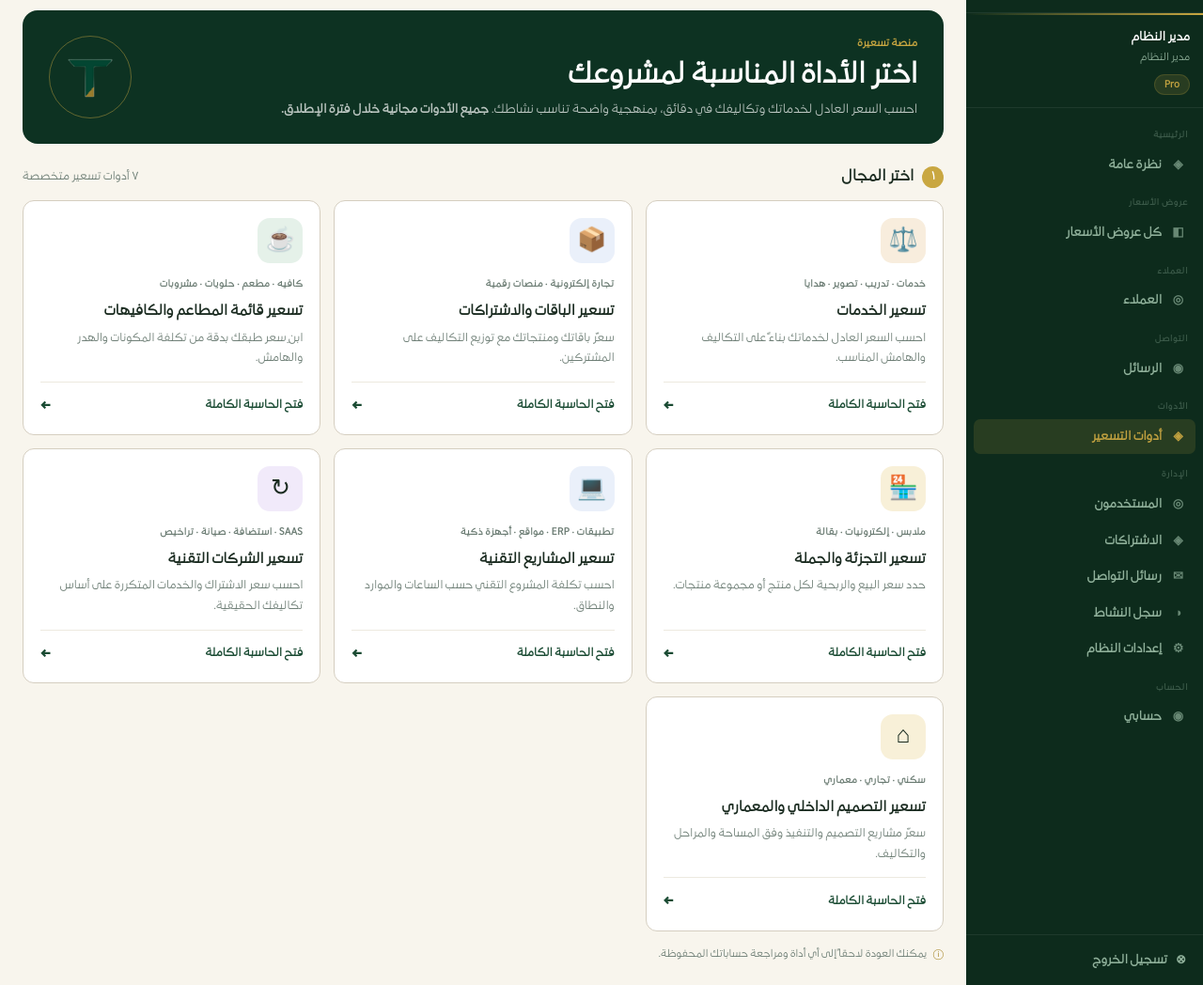
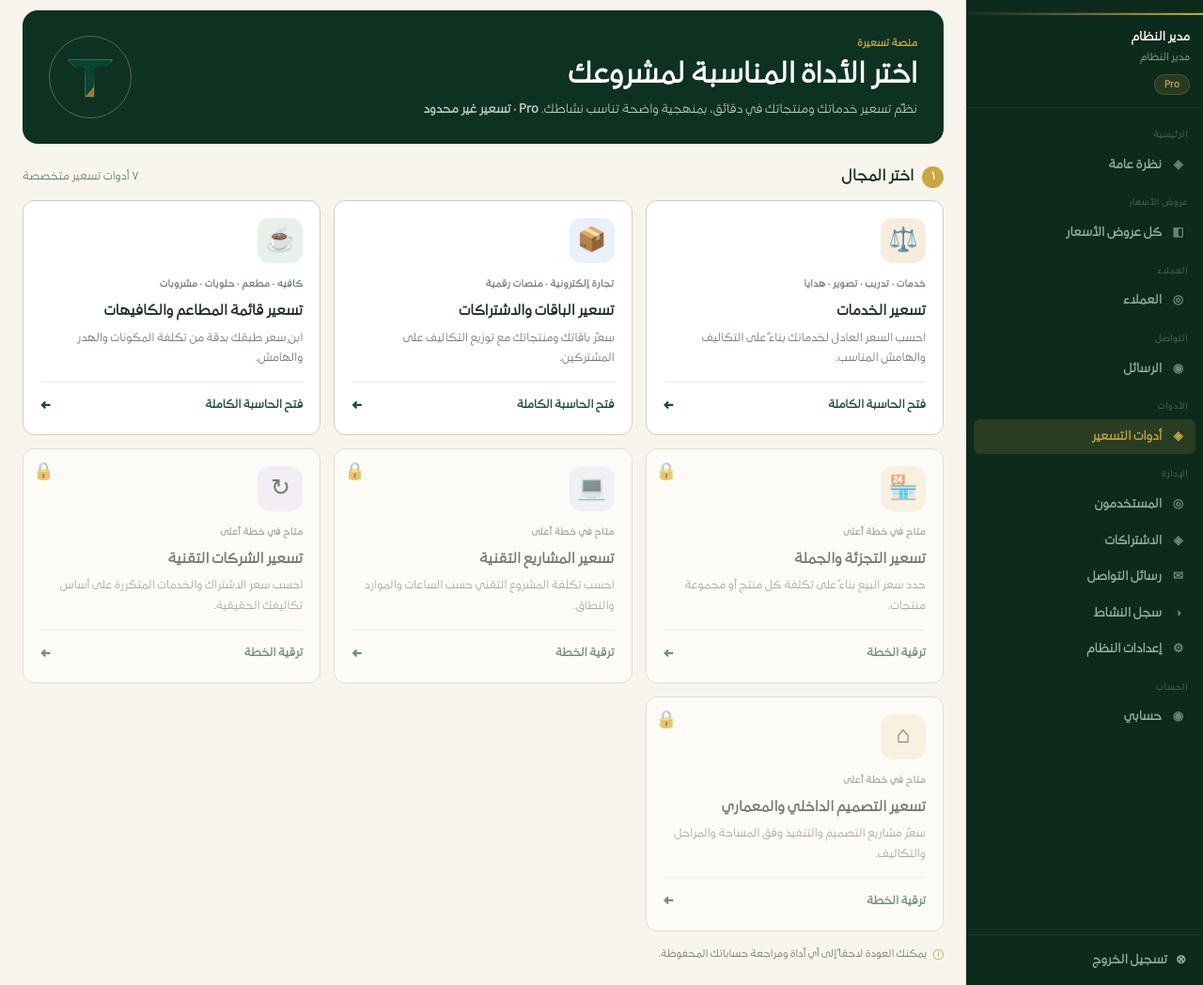
Before and after one commit to Darsh20009/tas3eerah, a PHP site: page /pages/dashboard.php in a window 1280 px wide. Shown: the part 69-1117 px from the top of the page at 94% size. Run offline with PHP 8.4, Linux system fonts and the light colour scheme; the visitor is signed in with stand-in values (Sample User, id 1); data comes from the database, SQL or seed files in the repository; both versions use the stored data as it was after the commit.

Commit message:
Update dashboard, database, and application configurations
Replit-Commit-Author: Agent

```diff
--- a/api/admin.php
+++ b/api/admin.php
@@ -37,11 +37,10 @@ function stats(): never {
         'employees'       => DB::count('users',  ['role' => 'employee']),
         'quotes_total'    => DB::count('quotes'),
         'quotes_month'    => DB::count('quotes', ['created_at' => ['$regex' => '^' . $month]]),
-        'revenue_total'   => DB::sumField('quotes', ['status' => 'accepted'], 'total'),
         'messages_total'  => DB::count('messages'),
         'plan_free'       => DB::count('users', ['plan' => 'free']),
+        'plan_plus'       => DB::count('users', ['plan' => 'plus']),
         'plan_pro'        => DB::count('users', ['plan' => 'pro']),
-        'plan_enterprise' => DB::count('users', ['plan' => 'enterprise']),
     ]);
 }
 
--- a/assets/brand-config.js
+++ b/assets/brand-config.js
@@ -3,6 +3,6 @@ window.TAS3EERAH_BRAND = Object.freeze({
   arabicName: 'تسعيرة',
   logo: 'assets/brand-logo-transparent.png',
   sourceLogo: 'assets/brand-logo-source.png',
-  supportEmail: 'support@tas3eerah.com',
+  supportEmail: 'info@tas3eerah.com',
   website: 'tas3eerah.com'
 });
--- a/assets/js/app.js
+++ b/assets/js/app.js
@@ -1011,8 +1011,8 @@ async function loadSubscriptions() {
   const r = await api('admin?action=stats');
   if (r.success) {
     setText('planCount_free',       r.data.plan_free);
+    setText('planCount_plus',       r.data.plan_plus);
     setText('planCount_pro',        r.data.plan_pro);
-    setText('planCount_enterprise', r.data.plan_enterprise);
   }
 
   const r2 = await api('admin?action=users');
@@ -1028,8 +1028,8 @@ async function loadSubscriptions() {
       <td>
         <select class="form-control" style="width:110px" onchange="quickPlan(${u.id},this.value)">
           <option value="free"       ${u.plan==='free'       ?'selected':''}>مجاني</option>
-          <option value="pro"        ${u.plan==='pro'        ?'selected':''}>محترف</option>
-          <option value="enterprise" ${u.plan==='enterprise' ?'selected':''}>مؤسسة</option>
+          <option value="plus"        ${u.plan==='plus'        ?'selected':''}>Plus</option>
+          <option value="pro"         ${u.plan==='pro'         ?'selected':''}>Pro</option>
         </select>
       </td>
     </tr>
@@ -1168,7 +1168,7 @@ function roleLabel(r) {
   return { admin:'مدير', employee:'موظف', client:'عميل' }[r] || r;
 }
 function planLabel(p) {
-  return { free:'مجاني', pro:'محترف', enterprise:'مؤسسة' }[p] || p;
+  return { free:'مجاني', plus:'Plus', pro:'Pro', enterprise:'Pro' }[p] || p;
 }
 function showInModal(id, msg, isErr) {
   const el = document.getElementById(id);
--- a/config.php
+++ b/config.php
@@ -35,7 +35,7 @@ define('PLANS', [
         'max_pdf_reports' => 15,
         'history_limit'  => -1,
         'max_users'      => 2,
-        'tools'       => ['all'],
+        'tools'       => ['calc_basic', 'calc_store'],
         'tool_limit'  => 2,
         'badge'       => '#2471A3',
         'features_ar' => ['اختيار أداتي تسعير حسب احتياجك', '١٥ تسعيراً للخدمات أو المنتجات شهرياً', 'تصدير ١٥ تقرير PDF', 'سجل مشاريع كامل', 'مستخدمان', 'دعم عبر البريد خلال ٤٨ ساعة'],
@@ -49,7 +49,7 @@ define('PLANS', [
         'max_pdf_reports' => -1,
         'history_limit'  => -1,
         'max_users'      => 4,
-        'tools'       => ['all'],
+        'tools'       => ['calc_basic', 'calc_store', 'calc_menu'],
         'tool_limit'  => 3,
         'badge'       => '#C9A741',
         'features_ar' => ['اختيار ٣ أدوات تسعير حسب احتياجك', 'تسعير غير محدود للخدمات أو المنتجات', 'حتى ٤ مستخدمين للفريق', 'رسائل داخلية بين أعضاء الفريق', 'تقارير PDF غير محدودة مع شعار العميل', 'أولوية الدعم خلال ٢٤ ساعة عبر البريد وواتساب'],
--- a/pages/dashboard.php
+++ b/pages/dashboard.php
@@ -9,7 +9,7 @@ $user          = Auth::require();
 $role          = $user['role'];
 $effectivePlan = Auth::effectivePlan($user);
 $plan          = PLANS[$effectivePlan] ?? PLANS['free'];
-$isPaid        = OPEN_ACCESS_MODE || in_array($effectivePlan, ['pro', 'enterprise']);
+$canSaveQuote  = true;
 
 $roleLabel = ['admin' => 'مدير النظام', 'employee' => 'موظف', 'client' => 'عميل'][$role] ?? $role;
 $planName  = $plan['name_ar'];
@@ -31,12 +31,12 @@ if ($user['plan_expires_at'] && $user['plan'] !== 'free') {
     }
 }
 
-function toolSaveBtn(bool $paid, string $slug, string $name): string {
+function toolSaveBtn(bool $canSave, string $slug, string $name): string {
   $style = 'margin-top:16px;padding-top:12px;border-top:1px solid rgba(255,255,255,.15)';
-  if ($paid) {
+  if ($canSave) {
     return "<div style='$style'><button class='btn btn-success w-full' onclick=\"openToolQuote('$slug','$name')\">💾 حفظ كعرض سعر</button></div>";
   }
-  return "<div style='$style'><button class='btn btn-ghost w-full' onclick='showPlanUpgrade()'>🔒 حفظ كعرض سعر يتطلب خطة محترف</button></div>";
+  return "<div style='$style'><button class='btn btn-ghost w-full' onclick='showPlanUpgrade()'>🔒 حفظ كعرض سعر يتطلب ترقية</button></div>";
 }
 ?>
 <!DOCTYPE html>
@@ -206,7 +206,7 @@ function toolSaveBtn(bool $paid, string $slug, string $name): string {
             ['المستخدمون', DB::count('users'), 'إجمالي المستخدمين', 'accent'],
             ['عروض الأسعار', DB::count('quotes'), 'كل العروض', 'green'],
             ['هذا الشهر', DB::count('quotes', ['created_at' => ['$regex' => '^' . $month]]), 'عروض هذا الشهر', ''],
-            ['الإيراد', number_format(DB::sumField('quotes', ['status' => 'accepted'], 'total'), 0) . ' ر.س', 'مجموع المقبول', 'gold'],
+            ['المستخدمون النشطون', DB::count('users', ['is_active' => 1]), 'حسابات نشطة', 'gold'],
           ];
         elseif ($role === 'employee'):
           $uid = $user['id'];
@@ -215,14 +215,14 @@ function toolSaveBtn(bool $paid, string $slug, string $name): string {
           $stats = [
             ['عروضي', DB::count('quotes', ['employee_id' => (int)$uid]), 'إجمالي عروضي', 'accent'],
             ['هذا الشهر', DB::count('quotes', ['employee_id' => (int)$uid, 'created_at' => ['$regex' => '^' . $month]]), 'عروض هذا الشهر', ''],
-            ['مقبولة', DB::count('quotes', ['employee_id' => (int)$uid, 'status' => 'accepted']), 'عروض مقبولة', 'green'],
+            ['مرسلة', DB::count('quotes', ['employee_id' => (int)$uid, 'status' => 'sent']), 'بانتظار الرد', 'green'],
             ['العملاء', $distinctClients, 'عملاء لديّ', ''],
           ];
         else:
           $uid = $user['id'];
           $stats = [
             ['عروضي', DB::count('quotes', ['client_id' => (int)$uid]), 'إجمالي عروضي', 'accent'],
-            ['مقبولة', DB::count('quotes', ['client_id' => (int)$uid, 'status' => 'accepted']), 'مقبولة', 'green'],
+            ['مرسلة', DB::count('quotes', ['client_id' => (int)$uid, 'status' => 'sent']), 'بانتظار الرد', 'green'],
             ['قيد الانتظار', DB::count('quotes', ['client_id' => (int)$uid, 'status' => 'sent']), 'بانتظار ردك', 'gold'],
             ['خطتك', $plan['name_ar'], 'مستوى الاشتراك', ''],
           ];
@@ -503,7 +503,7 @@ function toolSaveBtn(bool $paid, string $slug, string $name): string {
         <div>
           <div class="tools-kicker">منصة تسعيرة</div>
           <h1>اختر الأداة المناسبة لمشروعك</h1>
-          <p>احسب السعر العادل لخدماتك وتكاليفك في دقائق، بمنهجية واضحة تناسب نشاطك. <strong>جميع الأدوات مجانية خلال فترة الإطلاق.</strong></p>
+          <p>نظّم تسعير خدماتك ومنتجاتك في دقائق، بمنهجية واضحة تناسب نشاطك. <strong><?= htmlspecialchars($planName) ?> · <?= $plan['max_quotes'] === -1 ? 'تسعير غير محدود' : $plan['max_quotes'] . ' تسعيرات شهرياً' ?></strong></p>
         </div>
         <div class="tools-intro-mark"><img src="/assets/icon.png" alt=""></div>
       </div>
@@ -517,7 +517,7 @@ function toolSaveBtn(bool $paid, string $slug, string $name): string {
           ['calc_basic',  'تسعير الخدمات',             'خدمات · تدريب · تصوير · هدايا',       'احسب السعر العادل لخدماتك بناءً على التكاليف والهامش المناسب.', '⚖️', 'warm'],
           ['calc_store',  'تسعير الباقات والاشتراكات', 'تجارة إلكترونية · منصات رقمية',       'سعّر باقاتك ومنتجاتك مع توزيع التكاليف على المشتركين.', '📦', 'blue'],
           ['calc_menu',   'تسعير قائمة المطاعم والكافيهات','كافيه · مطعم · حلويات · مشروبات', 'ابنِ سعر طبقك بدقة من تكلفة المكونات والهدر والهامش.', '☕', 'green'],
-          ['calc_custom', 'تسعير التجزئة والجملة',     'ملابس · إلكترونيات · بقالة',          'حدد سعر البيع والربحية لكل منتج أو مجموعة منتجات.', '🏪', 'gold'],
+          ['calc_custom', 'تسعير التجزئة والجملة',     'ملابس · إلكترونيات · بقالة',          'حدد سعر البيع بناءً على تكلفة كل منتج أو مجموعة منتجات.', '🏪', 'gold'],
           ['calc_labor',  'تسعير المشاريع التقنية',    'تطبيقات · ERP · مواقع · أجهزة ذكية',  'احسب تكلفة المشروع التقني حسب الساعات والموارد والنطاق.', '💻', 'blue'],
           ['calc_pkg',    'تسعير الشركات التقنية',     'SaaS · استضافة · صيانة · تراخيص',    'احسب سعر الاشتراك والخدمات المتكررة على أساس تكاليفك الحقيقية.', '↻', 'purple'],
           ['calc_office', 'تسعير التصميم الداخلي والمعماري','سكني · تجاري · معماري',          'سعّر مشاريع التصميم والتنفيذ وفق المساحة والمراحل والتكاليف.', '⌂', 'sand'],
@@ -572,7 +572,7 @@ function toolSaveBtn(bool $paid, string $slug, string $name): string {
           <div class="calc-result-row"><span>نصيب الصنف من التشغيل</span><span id="mn_rOps">-</span></div>
           <div class="calc-result-row"><span>التكلفة الفعلية للوحدة</span><span id="mn_rBase">-</span></div>
           <div class="calc-result-row big"><span>سعر البيع المقترح شامل الضريبة</span><span id="mn_rFinal">-</span></div>
-          <?= toolSaveBtn($isPaid, 'menu', 'تسعير قائمة المطاعم والكافيهات') ?>
+          <?= toolSaveBtn($canSaveQuote, 'menu', 'تسعير قائمة المطاعم والكافيهات') ?>
         </div>
       </div>
 
@@ -633,7 +633,7 @@ function toolSaveBtn(bool $paid, string $slug, string $name): string {
           <div class="calc-result-row"><span>هامش الربح</span><span id="rProfit">-</span></div>
           <div class="calc-result-row"><span>ضريبة القيمة المضافة</span><span id="rTax">-</span></div>
           <div class="calc-result-row big"><span>السعر النهائي للعميل</span><span id="rFinal">-</span></div>
-          <?= toolSaveBtn($isPaid, 'basic', 'أداة التسعير الأساسية') ?>
+          <?= toolSaveBtn($canSaveQuote, 'basic', 'أداة التسعير الأساسية') ?>
         </div>
       </div>
 
@@ -683,7 +683,7 @@ function toolSaveBtn(bool $paid, string $slug, string $name): string {
           <div class="calc-result-row big"><span>سعر الباقة الأساسية / شهر</span><span id="pkg_r1">-</span></div>
           <div class="calc-result-row big"><span>سعر الباقة المتوسطة / شهر</span><span id="pkg_r2">-</span></div>
           <div class="calc-result-row big"><span>سعر الباقة المتقدمة / شهر</span><span id="pkg_r3">-</span></div>
-          <?= toolSaveBtn($isPaid, 'pkg', 'تسعيرة باقات الاشتراك') ?>
+          <?= toolSaveBtn($canSaveQuote, 'pkg', 'تسعيرة باقات الاشتراك') ?>
         </div>
       </div>
 
@@ -724,7 +724,7 @@ function toolSaveBtn(bool $paid, string $slug, string $name): string {
           <div class="calc-result-row"><span>ساعات العمل الفعلية المُدفوعة</span><span id="lb_rHrs">-</span></div>
           <div class="calc-result-row"><span>تكلفة الساعة (بدون ربح)</span><span id="lb_rBase">-</span></div>
           <div class="calc-result-row big"><span>سعر الساعة للعميل (مع الربح)</span><span id="lb_rFinal">-</span></div>
-          <?= toolSaveBtn($isPaid, 'labor', 'حساب تكلفة الساعة') ?>
+          <?= toolSaveBtn($canSaveQuote, 'labor', 'حساب تكلفة الساعة') ?>
         </div>
       </div>
 
@@ -770,7 +770,7 @@ function toolSaveBtn(bool $paid, string $slug, string $name): string {
           <div class="calc-result-row"><span>إجمالي التكلفة</span><span id="st_rCost">-</span></div>
           <div class="calc-result-row"><span>هامش الربح</span><span id="st_rProfit">-</span></div>
           <div class="calc-result-row big"><span>السعر النهائي (شامل الضريبة)</span><span id="st_rFinal">-</span></div>
-          <?= toolSaveBtn($isPaid, 'store', 'تسعيرة المتجر الإلكتروني') ?>
+          <?= toolSaveBtn($canSaveQuote, 'store', 'تسعيرة المتجر الإلكتروني') ?>
         </div>
       </div>
 
@@ -813,7 +813,7 @@ function toolSaveBtn(bool $paid, string $slug, string $name): string {
           <div class="calc-result-row"><span>إجمالي التكاليف الشهرية</span><span id="of_rCost">-</span></div>
           <div class="calc-result-row"><span>تكلفة المشروع الواحد</span><span id="of_rPerProj">-</span></div>
           <div class="calc-result-row big"><span>الحد الأدنى لسعر المشروع (مع الربح)</span><span id="of_rMin">-</span></div>
-          <?= toolSaveBtn($isPaid, 'office', 'تسعيرة المكتب والوكالة') ?>
+          <?= toolSaveBtn($canSaveQuote, 'office', 'تسعيرة المكتب والوكالة') ?>
         </div>
       </div><!-- /tool-calc_office -->
 
@@ -858,7 +858,7 @@ function toolSaveBtn(bool $paid, string $slug, string $name): string {
           <div class="calc-result-row"><span>الخصم</span><span id="cu_rDis">-</span></div>
           <div class="calc-result-row"><span id="cu_rTaxLbl">ضريبة (15%)</span><span id="cu_rTax">-</span></div>
           <div class="calc-result-row big"><span>الإجمالي النهائي</span><span id="cu_rFinal">-</span></div>
-          <?= toolSaveBtn($isPaid, 'custom', 'تسعيرة حرة مخصصة') ?>
+          <?= toolSaveBtn($canSaveQuote, 'custom', 'تسعيرة حرة مخصصة') ?>
         </div>
       </div>
 
@@ -882,8 +882,8 @@ function toolSaveBtn(bool $paid, string $slug, string $name): string {
           <select class="form-control" id="uPlanFilter" onchange="loadUsers()" style="width:130px">
             <option value="">كل الخطط</option>
             <option value="free">مجاني</option>
-            <option value="pro">محترف</option>
-            <option value="enterprise">مؤسسة</option>
+            <option value="plus">Plus</option>
+            <option value="pro">Pro</option>
           </select>
           <input class="form-control" id="uSearch" placeholder="بحث بالاسم أو البريد..." onkeyup="loadUsers()" style="flex:1">
         </div>
@@ -959,7 +959,7 @@ function toolSaveBtn(bool $paid, string $slug, string $name): string {
           <div style="font-size:18px;font-weight:900"><?= $plan['name_ar'] ?></div>
           <div style="font-size:12px;color:var(--muted);margin-top:4px">
             <?= $plan['price'] === 0 ? 'مجاني' : $plan['price'] . ' ر.س/شهر' ?>
-            <?= $plan['max_quotes'] === -1 ? 'عروض أسعار غير محدودة' : $plan['max_quotes'] . ' عروض/شهر' ?>
+            <?= $plan['max_quotes'] === -1 ? 'تسعير غير محدود' : $plan['max_quotes'] . ' تسعيرات/شهر' ?>
           </div>
           <?php if ($user['plan_expires_at']): ?>
           <div style="font-size:12px;color:var(--warn);margin-top:4px">تنتهي في: <?= $user['plan_expires_at'] ?></div>
@@ -995,7 +995,7 @@ function toolSaveBtn(bool $paid, string $slug, string $name): string {
           <h3 style="font-size:15px;font-weight:800;margin-bottom:18px;color:var(--p)">معلومات التواصل</h3>
           <div class="form-group">
             <label>بريد الدعم الفني</label>
-            <input type="email" class="form-control" id="setContactEmail" placeholder="support@tas3eerah.com" dir="ltr">
+            <input type="email" class="form-control" id="setContactEmail" placeholder="info@tas3eerah.com" dir="ltr">
           </div>
           <div class="form-group">
             <label>رقم واتساب الدعم</label>
@@ -1048,8 +1048,8 @@ function toolSaveBtn(bool $paid, string $slug, string $name): string {
         <label>الخطة</label>
         <select class="form-control" id="umPlan">
           <option value="free">مجاني</option>
-          <option value="pro">محترف</option>
-          <option value="enterprise">مؤسسة</option>
+          <option value="plus">Plus</option>
+          <option value="pro">Pro</option>
         </select>
       </div>
     </div>
@@ -1074,8 +1074,8 @@ function toolSaveBtn(bool $paid, string $slug, string $name): string {
       <label>الخطة الجديدة</label>
       <select class="form-control" id="pmPlan">
         <option value="free">مجاني</option>
-        <option value="pro">محترف</option>
-        <option value="enterprise">مؤسسة</option>
+        <option value="plus">Plus</option>
+        <option value="pro">Pro</option>
       </select>
     </div>
     <div class="form-group">
@@ -1157,7 +1157,7 @@ function toolSaveBtn(bool $paid, string $slug, string $name): string {
   <div class="modal-box" style="text-align:center">
     <div style="font-size:40px;margin-bottom:12px">🔒</div>
     <h3 style="margin-bottom:8px">ترقية الخطة مطلوبة</h3>
-    <p style="color:var(--muted);font-size:13px;margin-bottom:20px">هذه الأداة متاحة في خطة المحترف أو المؤسسة.</p>
+    <p style="color:var(--muted);font-size:13px;margin-bottom:20px">هذه الأداة متاحة بعد اختيارها ضمن باقة Plus أو Pro.</p>
     <div class="flex gap-8" style="justify-content:center">
       <?php if ($role === 'client'): ?>
       <button class="btn btn-primary" onclick="document.getElementById('upgradeModal').classList.add('hidden');navDirect('subscription')">عرض خطط الاشتراك</button>
@@ -1175,7 +1175,7 @@ const APP = <?= json_encode([
   'uid'           => (int)$user['id'],
   'plan'          => $user['plan'],
   'effectivePlan' => $effectivePlan,
-  'isPaid'        => (bool)$isPaid,
+  'isPaid'        => true,
   'name'          => $user['name'],
 ], JSON_UNESCAPED_UNICODE | JSON_HEX_TAG | JSON_HEX_APOS | JSON_HEX_AMP | JSON_HEX_QUOT) ?>;
 </script>
--- a/src/DB.php
+++ b/src/DB.php
@@ -42,6 +42,8 @@ class DB {
             self::$mdb->users->createIndex(['id'    => 1], ['unique' => true, 'sparse' => false]);
             self::$mdb->quotes->createIndex(['id'   => 1], ['unique' => true, 'sparse' => false]);
         } catch (\Throwable) {}
+        // Preserve legacy enterprise access under the new Pro plan.
+        try { self::$mdb->users->updateMany(['plan' => 'enterprise'], ['$set' => ['plan' => 'pro']]); } catch (\Throwable) {}
         if (self::$mdb->users->countDocuments(['role' => 'admin']) === 0) {
             self::mSeed();
         }
@@ -50,7 +52,7 @@ class DB {
     private static function mSeed(): void {
         $h = fn(string $p) => password_hash($p, PASSWORD_BCRYPT);
         self::insertDoc('users', ['name' => 'مدير النظام', 'email' => 'admin@tas3eerah.com',
-            'password_hash' => $h('Admin@2025'), 'role' => 'admin', 'plan' => 'enterprise',
+            'password_hash' => $h('Admin@2025'), 'role' => 'admin', 'plan' => 'pro',
             'plan_expires_at' => null, 'is_active' => 1]);
         if (!defined('APP_ENV') || APP_ENV !== 'production') {
             self::insertDoc('users', ['name' => 'أحمد الموظف', 'email' => 'employee@tas3eerah.com',
@@ -179,13 +181,15 @@ class DB {
         foreach ($addIfMissing as $sql) {
             try { self::$pdo->exec($sql); } catch (\Throwable) {}
         }
+        // Preserve legacy enterprise access under the new Pro plan.
+        try { self::$pdo->exec("UPDATE users SET plan = 'pro' WHERE plan = 'enterprise'"); } catch (\Throwable) {}
 
         // Ensure admin exists
         $has = self::$pdo->query("SELECT id FROM users WHERE role='admin' LIMIT 1")->fetch();
         if ($has) return;
         $h = fn($p) => password_hash($p, PASSWORD_BCRYPT);
         $ins = self::$pdo->prepare("INSERT INTO users (name,email,password_hash,role,plan,is_active) VALUES (?,?,?,?,?,1)");
-        $ins->execute(['مدير النظام', 'admin@tas3eerah.com', $h('Admin@2025'), 'admin', 'enterprise']);
+        $ins->execute(['مدير النظام', 'admin@tas3eerah.com', $h('Admin@2025'), 'admin', 'pro']);
         if (!defined('APP_ENV') || APP_ENV !== 'production') {
             $ins->execute(['أحمد الموظف',  'employee@tas3eerah.com', $h('Demo@2025'), 'employee', 'pro']);
             $ins->execute(['سارة العميلة', 'client@tas3eerah.com',   $h('Demo@2025'), 'client',   'free']);
```
Also changed, not shown: pages/landing.php (+8 -8 lines), .agents/memory/plan-enforcement.md, database/tas3eerah.db.
